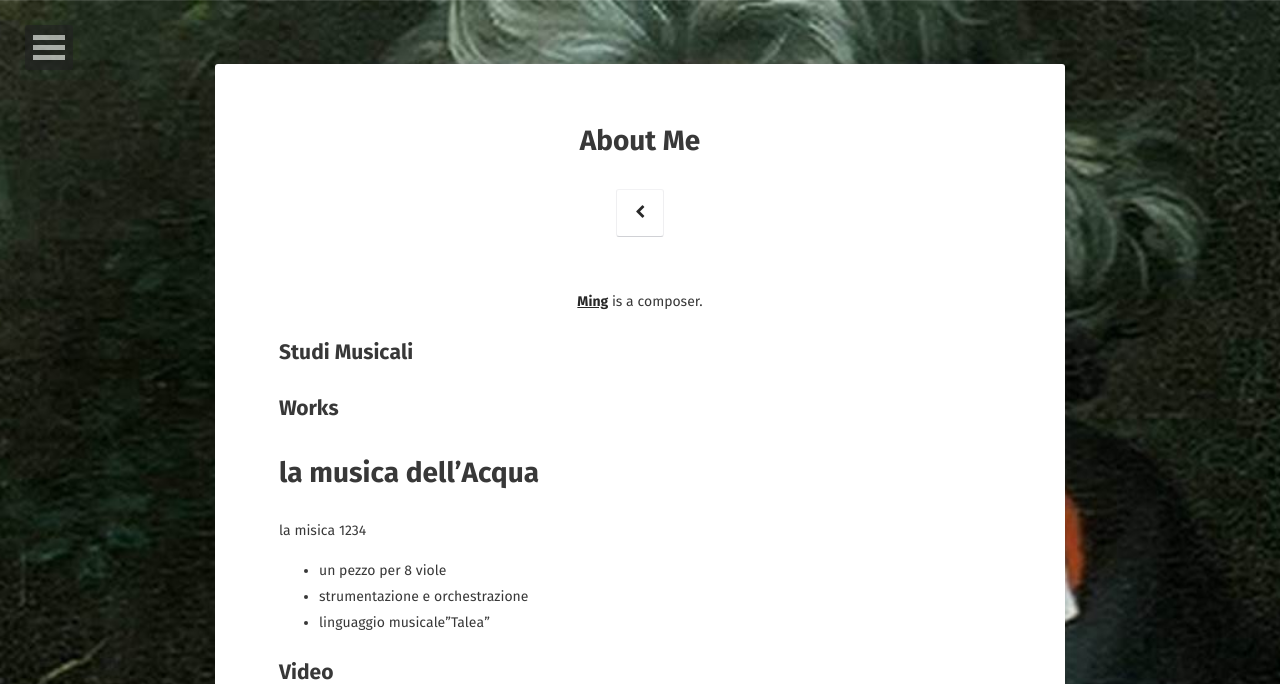
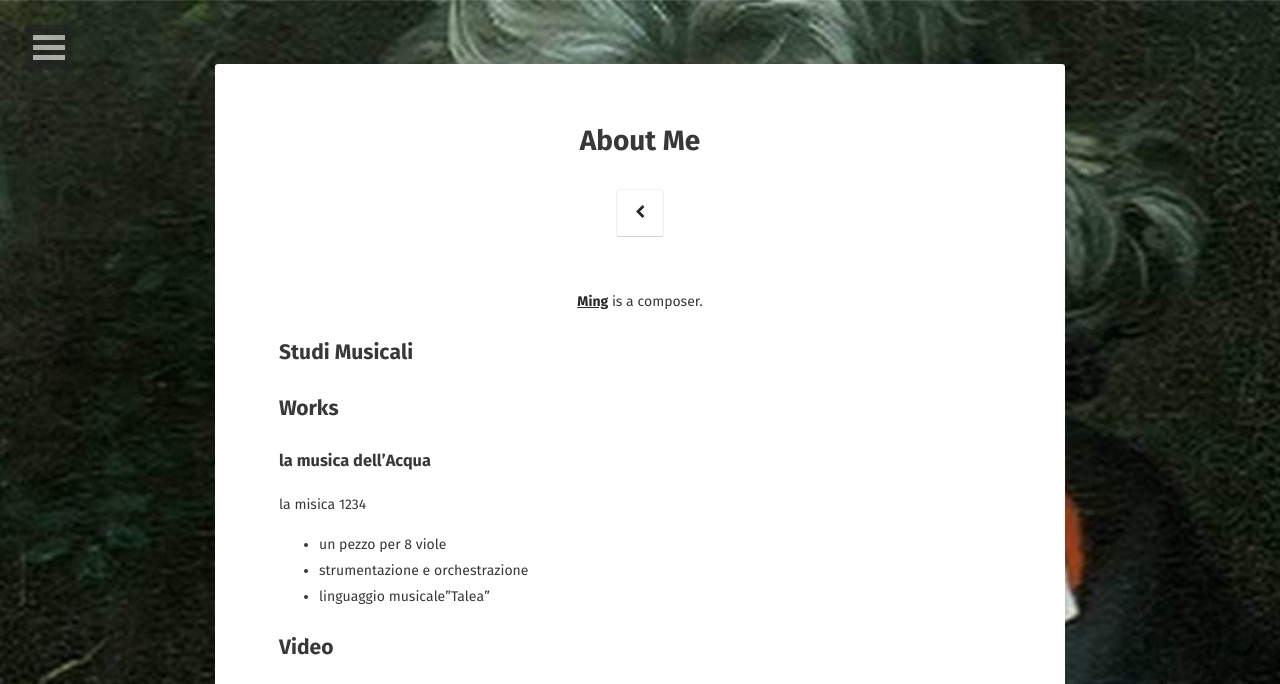
Before and after one commit to guanming1989/guanming1989.github.io, a Jekyll site: the page built from about/index.md, in a window 1280 px wide. Shown: the top 684 px of the page. Built offline with Jekyll 4.4.1, drawn with Linux system fonts in a browser that asks for light colours; some web fonts are replaced; grey boxes are pictures that could not be loaded.

```diff
--- a/about/index.md
+++ b/about/index.md
@@ -12,7 +12,7 @@ comments: false
 
 ## Works
 
-# la musica dell'Acqua
+### la musica dell'Acqua
 la misica 1234
 
 * un pezzo per 8 viole
```
Also changed, not shown: other parts of about/index.md (+1 -1 lines).
